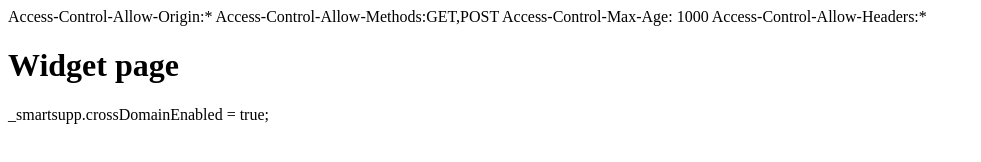
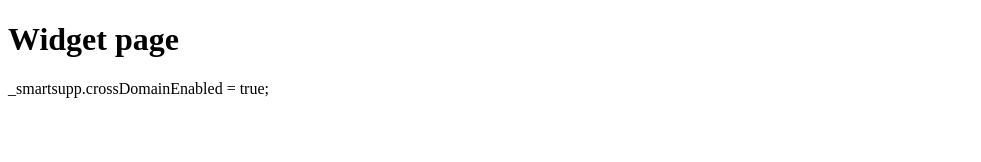
Before and after one commit to pelclukas/pelclukas.github.io, a plain HTML site: page index.html in a window 1280 px wide. Shown: the whole page, without its empty margins (0-981 px from the left). Drawn offline with Linux system fonts and the light colour scheme.

Commit message:
Update index.html

```diff
--- a/index.html
+++ b/index.html
@@ -1,11 +1,6 @@
 <!DOCTYPE html>
 <html>
 <head>
-
-Access-Control-Allow-Origin:*
-Access-Control-Allow-Methods:GET,POST
-Access-Control-Max-Age: 1000
-Access-Control-Allow-Headers:*
 
 <title>PROD widget</title>
 
```
